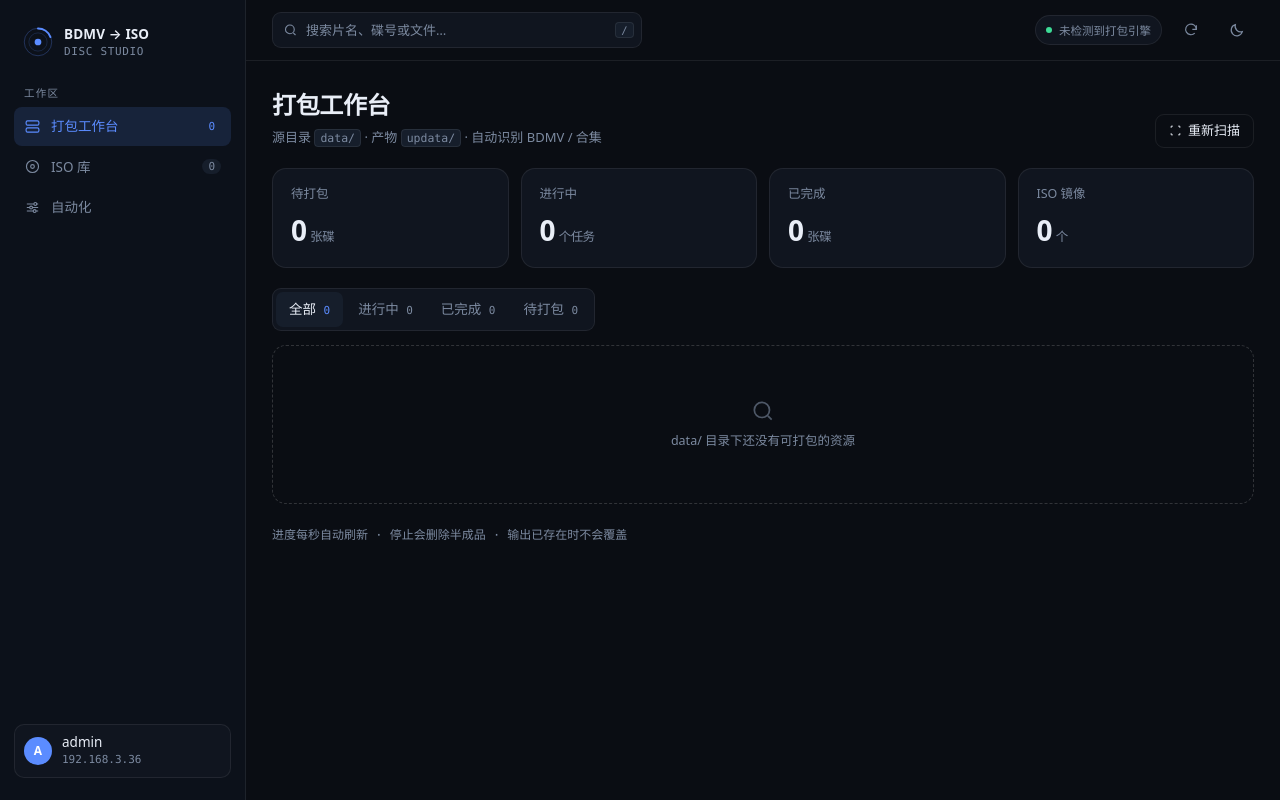
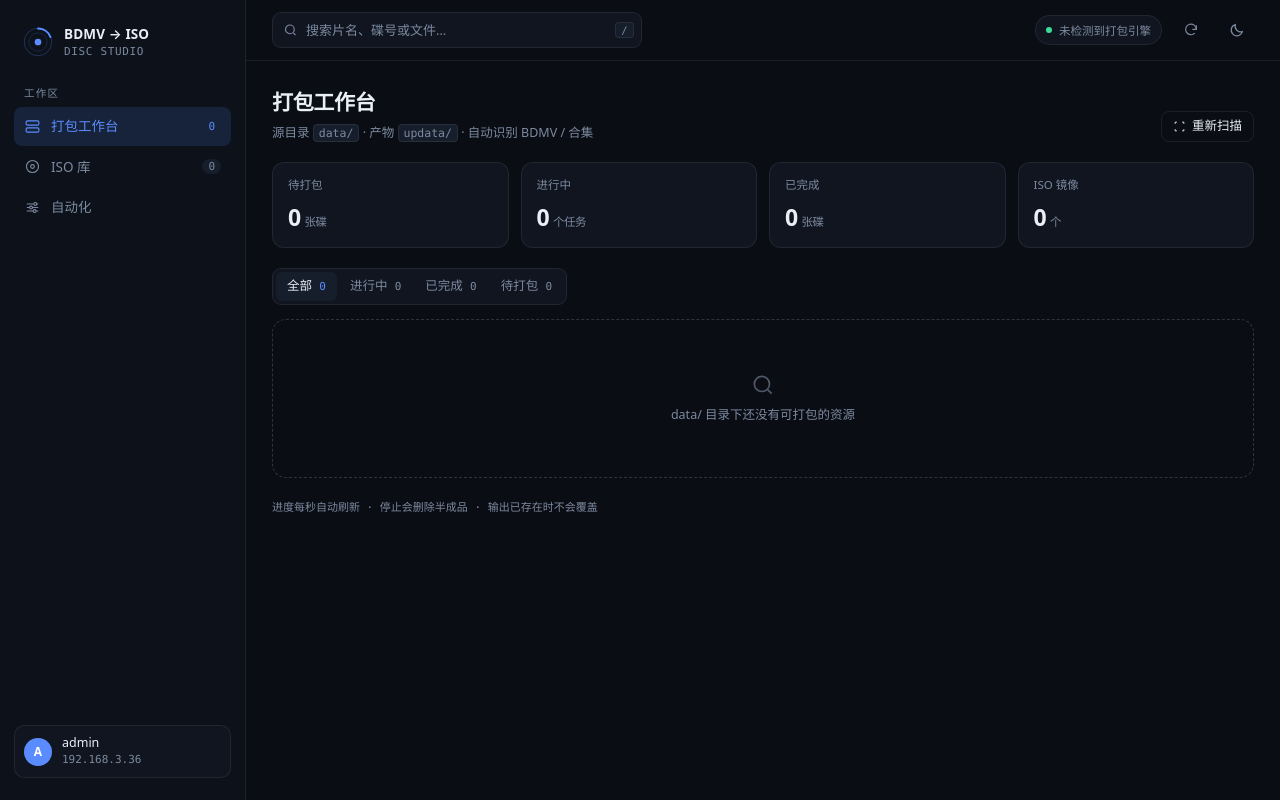
Before and after one commit to Desire5864/bdmvtoiso, a Flask app: page / in a window 1280 px wide. Run offline with Flask 3, Linux system fonts and the light colour scheme; the visitor is signed in with stand-in values (Sample User, id 1); parts of the project's set-up code (start-up, migrations or seed data) failed here and were passed over.

Commit message:
Revert "ui(工作台): S1 放大版式 + ed2k 生成阶段独立进度条"
This reverts commit fd659a12532e8da4db54eacba068b6c4ab0182e7.

```diff
--- a/templates/index.html
+++ b/templates/index.html
@@ -19,7 +19,6 @@
     --accent:#5B8CFF; --accent-2:#3DDC97; --accent-soft:rgba(91,140,255,.14);
     --ok:#3DDC97; --ok-soft:rgba(61,220,151,.13);
     --warn:#E9B055; --err:#FF7085; --err-soft:rgba(255,112,133,.13);
-    --warn-soft:rgba(233,176,85,.14); --hash:#E9B055; --hash-2:#FFD08A;
   }
   html[data-theme="light"]{
     --bg:#F5F6F8; --surface:#FFFFFF; --surface-2:#EDF0F5; --rail:#FFFFFF;
@@ -28,7 +27,6 @@
     --accent:#3B6BF5; --accent-2:#0FA97A; --accent-soft:rgba(59,107,245,.09);
     --ok:#12996A; --ok-soft:rgba(18,153,106,.10);
     --warn:#A9711A; --err:#D9455F; --err-soft:rgba(217,69,95,.10);
-    --warn-soft:rgba(233,176,85,.20); --hash:#B4761B; --hash-2:#E0A447;
   }
   *{box-sizing:border-box}
   html,body{height:100%}
@@ -76,19 +74,19 @@
   .page{width:100%;max-width:1240px;padding:26px 26px 60px}
   .page[hidden]{display:none}
   .page-head{display:flex;align-items:flex-end;justify-content:space-between;gap:16px;margin-bottom:20px;flex-wrap:wrap}
-  h1{margin:0;font-size:24px;font-weight:650;letter-spacing:-.015em}
-  .sub{margin:5px 0 0;font-size:13px;color:var(--muted)}
+  h1{margin:0;font-size:21px;font-weight:600;letter-spacing:-.015em}
+  .sub{margin:5px 0 0;font-size:12.5px;color:var(--muted)}
   .sub code{font-family:var(--mono);font-size:11.5px;background:var(--surface-2);border:1px solid var(--line);border-radius:4px;padding:1px 5px}
 
   .stats{display:grid;grid-template-columns:repeat(4,1fr);gap:12px;margin-bottom:20px}
-  .stat{background:var(--surface);border:1px solid var(--line);border-radius:14px;padding:16px 18px}
-  .stat dt{font-size:12.5px;color:var(--muted);display:flex;align-items:center;gap:6px}
-  .stat dd{margin:6px 0 0;font-size:28px;font-weight:650;letter-spacing:-.025em;font-variant-numeric:tabular-nums;display:flex;align-items:baseline;gap:4px}
-  .stat dd em{font-style:normal;font-size:12.5px;color:var(--muted);font-weight:400}
+  .stat{background:var(--surface);border:1px solid var(--line);border-radius:12px;padding:13px 15px}
+  .stat dt{font-size:11.5px;color:var(--muted);display:flex;align-items:center;gap:6px}
+  .stat dd{margin:6px 0 0;font-size:23px;font-weight:600;letter-spacing:-.025em;font-variant-numeric:tabular-nums;display:flex;align-items:baseline;gap:4px}
+  .stat dd em{font-style:normal;font-size:11.5px;color:var(--muted);font-weight:400}
 
   .toolbar{display:flex;align-items:center;gap:12px;margin-bottom:14px;flex-wrap:wrap}
   .seg{display:inline-flex;padding:3px;gap:2px;background:var(--surface);border:1px solid var(--line);border-radius:9px}
-  .seg button{padding:7px 13px;border-radius:7px;font-size:13.5px;color:var(--muted);transition:.15s}
+  .seg button{padding:5px 11px;border-radius:6px;font-size:12.5px;color:var(--muted);transition:.15s}
   .seg button:hover{color:var(--text)}
   .seg button[aria-pressed="true"]{background:var(--surface-2);color:var(--text);font-weight:500}
   .seg button b{font-weight:500;font-family:var(--mono);font-size:11px;color:var(--muted);margin-left:4px}
@@ -96,63 +94,55 @@
   .spacer{flex:1}
 
   .grid{display:grid;grid-template-columns:minmax(0,1fr);gap:12px}
-  .card{min-width:0;background:var(--surface);border:1px solid var(--line);border-radius:16px;padding:20px 22px;display:flex;flex-direction:column;gap:14px;transition:border-color .18s}
+  .card{min-width:0;background:var(--surface);border:1px solid var(--line);border-radius:14px;padding:16px;display:flex;flex-direction:column;gap:13px;transition:border-color .18s}
   .card:hover{border-color:var(--line-strong)}
-  .disc-row{padding:20px 22px;gap:14px}
-  .head-right{display:flex;align-items:center;gap:10px;flex-wrap:wrap;justify-content:flex-end;padding-top:3px}
+  .disc-row{padding:15px 18px;gap:11px}
+  .head-right{display:flex;align-items:center;gap:7px;flex-wrap:wrap;justify-content:flex-end;padding-top:2px}
   .card-head{display:flex;gap:11px;align-items:flex-start}
   .card-head .grow{flex:1;min-width:0}
-  .thumb{width:46px;height:46px;flex:none;color:var(--accent);opacity:.85;margin-top:1px}
-  .ttl{font-size:16.5px;font-weight:650;line-height:1.4;word-break:break-word}
-  .meta{font:12.5px/1.5 var(--mono);color:var(--muted);margin-top:3px;word-break:break-all}
+  .thumb{width:38px;height:38px;flex:none;color:var(--accent);opacity:.85;margin-top:1px}
+  .ttl{font-size:14px;font-weight:600;line-height:1.4;word-break:break-word}
+  .meta{font:11.5px/1.5 var(--mono);color:var(--muted);margin-top:3px;word-break:break-all}
 
-  .prog{display:flex;flex-direction:column;gap:8px}
-  .prog-top{display:flex;justify-content:space-between;gap:10px;font-size:13px;color:var(--muted);font-variant-numeric:tabular-nums}
+  .prog{display:flex;flex-direction:column;gap:6px}
+  .prog-top{display:flex;justify-content:space-between;gap:10px;font-size:11.5px;color:var(--muted);font-variant-numeric:tabular-nums}
   .prog-top b{font-weight:500;color:var(--text);font-family:var(--mono)}
-  .bar{height:8px;border-radius:999px;background:var(--surface-2);overflow:hidden}
+  .bar{height:6px;border-radius:999px;background:var(--surface-2);overflow:hidden}
   .bar i{display:block;height:100%;border-radius:999px;background:var(--accent);transition:width .65s linear}
   .bar.run i{background:linear-gradient(90deg,var(--accent),var(--accent-2))}
   .bar.done i{background:var(--ok)}
-  .bar.hash i{background:linear-gradient(90deg,var(--hash),var(--hash-2))}
   .bar.mini{height:4px;margin-top:6px;max-width:260px}
 
-  .chip{display:inline-flex;align-items:center;gap:5px;height:27px;padding:0 11px;border-radius:999px;font-size:13px;font-weight:500;white-space:nowrap;flex:none}
+  .chip{display:inline-flex;align-items:center;gap:5px;height:22px;padding:0 8px;border-radius:999px;font-size:11.5px;white-space:nowrap;flex:none}
   .chip.idle{background:var(--surface-2);color:var(--muted)}
   .chip.run{background:var(--accent-soft);color:var(--accent)}
-  .chip.hash{background:var(--warn-soft);color:var(--warn)}
   .chip.done{background:var(--ok-soft);color:var(--ok)}
   .chip.err{background:var(--err-soft);color:var(--err)}
   .chip.run .dot{animation:pulse 1.3s ease-in-out infinite}
   @keyframes pulse{0%,100%{opacity:1}50%{opacity:.2}}
 
   .actions{display:flex;gap:7px;flex-wrap:wrap;align-items:center}
-  .btn{display:inline-flex;align-items:center;gap:6px;height:34px;padding:0 13px;border-radius:9px;font-size:13px;border:1px solid var(--line);color:var(--text);transition:.15s;white-space:nowrap}
+  .btn{display:inline-flex;align-items:center;gap:6px;height:31px;padding:0 11px;border-radius:8px;font-size:12.5px;border:1px solid var(--line);color:var(--text);transition:.15s;white-space:nowrap}
   .btn:hover{background:var(--surface-2)}
   .btn svg{width:13px;height:13px}
   .btn.primary{background:var(--accent);border-color:transparent;color:#fff}
   .btn.primary:hover{filter:brightness(1.1)}
   .btn.danger{color:var(--err)}
   .btn.danger:hover{background:var(--err-soft);border-color:transparent}
-  .btn.sm{height:34px;padding:0 13px;font-size:13px}
+  .btn.sm{height:28px;padding:0 9px;font-size:12px}
   .btn:disabled{opacity:.45;cursor:not-allowed}
   .btn.ghost{border-color:transparent;color:var(--muted)}
   .btn.ghost:hover{color:var(--text);background:var(--surface-2)}
 
-  .link{display:flex;align-items:center;gap:8px;background:var(--surface-2);border:1px solid var(--line);border-radius:9px;padding:9px 10px 9px 12px;font:12px var(--mono);color:var(--muted)}
+  .link{display:flex;align-items:center;gap:8px;background:var(--surface-2);border:1px solid var(--line);border-radius:8px;padding:6px 8px 6px 10px;font:11px var(--mono);color:var(--muted)}
   .link span{flex:1;min-width:0;overflow:hidden;text-overflow:ellipsis;white-space:nowrap}
-  .link button{flex:none;display:inline-flex;align-items:center;gap:4px;color:var(--accent);font-size:12.5px;font-family:var(--sans);padding:3px 6px;border-radius:4px}
+  .link button{flex:none;display:inline-flex;align-items:center;gap:4px;color:var(--accent);font-size:11px;font-family:var(--sans);padding:2px 4px;border-radius:4px}
   .link button:hover{background:var(--accent-soft)}
 
-  .prog-top .r{font-family:var(--mono);white-space:nowrap}
-  .ek-hash{display:flex;flex-direction:column;gap:6px;min-width:170px}
-  .ek-hash .t{display:flex;justify-content:space-between;gap:10px;font-size:11.5px;color:var(--warn);font-variant-numeric:tabular-nums}
-  .ek-hash .t b{font-weight:600}
-  .ek-hash .bar{height:6px}
-
   .units{border-top:1px solid var(--line);display:flex;flex-direction:column}
-  .unit{display:grid;grid-template-columns:minmax(0,1fr) auto auto;gap:14px;align-items:center;padding:13px 0;border-bottom:1px solid var(--line)}
+  .unit{display:grid;grid-template-columns:1fr auto auto;gap:14px;align-items:center;padding:11px 0;border-bottom:1px solid var(--line)}
   .unit:last-child{border-bottom:0;padding-bottom:0}
-  .u-name{font-size:13.5px;font-weight:500}
+  .u-name{font-size:12.5px;font-weight:500}
   .u-main .meta{margin-top:1px}
   .u-right{display:flex;align-items:center;gap:10px}
 
@@ -201,7 +191,7 @@
   .modal p{margin:0 0 12px;font-size:12px;color:var(--muted)}
   .modal-foot{display:flex;justify-content:flex-end;gap:8px;margin-top:16px}
 
-  .foot-note{margin-top:22px;font-size:12px;color:var(--muted);font-family:var(--mono)}
+  .foot-note{margin-top:22px;font-size:11px;color:var(--muted);font-family:var(--mono)}
 
   @media (max-width:1120px){
     .app{grid-template-columns:68px 1fr}
@@ -534,7 +524,7 @@ const matches = p => !state.q || p.name.toLowerCase().includes(state.q.toLowerCa
   p.units.some(u => (u.label || '').toLowerCase().includes(state.q.toLowerCase()));
 
 function chipOf(u) {
-  if (u.status === 'hashing' || u.busy) return '<span class="chip hash"><i class="dot"></i>算 ed2k</span>';
+  if (u.status === 'hashing' || u.busy) return '<span class="chip run"><i class="dot"></i>算 ed2k</span>';
   if (u.status === 'running') return '<span class="chip run"><i class="dot"></i>打包中</span>';
   if (u.status === 'done') return '<span class="chip done">已完成</span>';
   if (u.status === 'error') return '<span class="chip err">需处理</span>';
@@ -542,10 +532,11 @@ function chipOf(u) {
 }
 
 function progressText(u) {
-  if (u.status === 'hashing' || u.busy) return '正在生成 ed2k · 分块校验 <b>' + Math.round(u.progress * 100) + '%</b>';
+  if (u.status === 'hashing' || u.busy) return '分块校验 <b>' + Math.round(u.progress * 100) + '%</b> · 9500 KB / block';
   if (u.status === 'running') {
     let s = '<b>' + (u.progress * 100).toFixed(1) + '%</b>';
     if (u.total) s += ' · ' + fmtGB(u.total * u.progress) + ' / ' + fmtGB(u.total);
+    if (u.detail) s += ' · ' + esc(u.detail);
     return s;
   }
   if (u.status === 'done') return '已生成 ' + esc(u.file || 'ISO') + (u.outBytes ? ' · ' + fmtGB(u.outBytes) : '');
@@ -553,23 +544,12 @@ function progressText(u) {
   return u.outExists ? '磁盘上已有输出' : '源目录已就绪 · 等待打包';
 }
 
-function progressRight(u) {
-  if (u.status === 'hashing' || u.busy) {
-    const sz = u.outBytes ? fmtGB(u.outBytes) + ' · ' : '';
-    return sz + '9500 KB / block';
-  }
-  if (u.status === 'running' && u.detail) return esc(u.detail);
-  return '';
-}
-
 function progressBlock(u) {
-  const hashing = u.busy || u.status === 'hashing';
-  const active = u.status === 'running' || hashing;
-  const cls = hashing ? 'hash' : (u.status === 'done' ? 'done' : (active ? 'run' : ''));
-  const w = ((u.status === 'done' && !u.busy) ? 100 : u.progress * 100).toFixed(2);
+  const active = u.status === 'running' || u.status === 'hashing' || u.busy;
+  const cls = u.status === 'done' ? 'done' : (active ? 'run' : '');
+  const w = (u.status === 'done' ? 100 : u.progress * 100).toFixed(2);
   return '<div class="prog">' +
-    '<div class="prog-top"><span data-pt="' + u.id + '">' + progressText(u) + '</span>' +
-    '<span class="r" data-pr="' + u.id + '">' + progressRight(u) + '</span></div>' +
+    '<div class="prog-top"><span data-pt="' + u.id + '">' + progressText(u) + '</span></div>' +
     '<div class="bar ' + cls + '"><i data-pb="' + u.id + '" style="width:' + w + '%"></i></div>' +
     '</div>';
 }
@@ -702,32 +682,15 @@ function renderPacks() {
   renderStats();
 }
 
-function paintIsoProgress() {
-  state.isos.forEach((i, ix) => {
-    if (!i.busy) return;
-    const pct = (i.progress || 0) * 100;
-    const pb = document.querySelector('[data-ipb="' + ix + '"]');
-    const pt = document.querySelector('[data-ipt="' + ix + '"]');
-    if (pb) pb.style.width = pct.toFixed(1) + '%';
-    if (pt) pt.textContent = Math.round(pct) + '%';
-  });
-}
-
 function renderIso() {
   const rows = state.isos.filter(i => !state.q || i.file.toLowerCase().includes(state.q.toLowerCase()));
-  $('#isoBody').innerHTML = rows.length ? rows.map(i => {
-    const ix = state.isos.indexOf(i);
-    return '<tr>' +
+  $('#isoBody').innerHTML = rows.length ? rows.map(i =>
+    '<tr>' +
       '<td><div class="fname">' + esc(i.file) + '</div></td>' +
       '<td><div class="fsize">' + fmtGB(i.size) + '</div></td>' +
       '<td class="c-ed2k">' + (i.ed2k
         ? '<div class="link" style="background:transparent;border:0;padding:0"><span style="font-size:10.5px">' + esc(i.ed2k.split('|')[4] || '') + '…</span></div>'
-        : (i.busy
-          ? '<div class="ek-hash"><div class="t"><span>正在生成 ed2k</span>'
-            + '<b data-ipt="' + ix + '">' + Math.round((i.progress || 0) * 100) + '%</b></div>'
-            + '<div class="bar hash"><i data-ipb="' + ix + '" style="width:'
-            + ((i.progress || 0) * 100).toFixed(1) + '%"></i></div></div>'
-          : '<span class="chip idle">未生成</span>')) + '</td>' +
+        : (i.busy ? '<span class="chip run"><i class="dot"></i>计算中</span>' : '<span class="chip idle">未生成</span>')) + '</td>' +
       '<td><div class="row-actions">' +
         (i.busy ? '<button class="btn sm" disabled>计算中…</button>'
           : (i.ed2k
@@ -735,8 +698,7 @@ function renderIso() {
             : '<button class="btn sm" data-act="hashiso" data-file="' + esc(i.file) + '">算 ed2k</button>')) +
         '<button class="btn sm" data-act="renamesio" data-file="' + esc(i.file) + '">改名</button>' +
       '</div></td>' +
-    '</tr>';
-  }).join('')
+    '</tr>').join('')
     : '<tr><td colspan="4"><div class="empty" style="border:0">暂无镜像文件</div></td></tr>';
   renderStats();
 }
@@ -747,10 +709,8 @@ function paintProgress() {
   units().forEach(u => {
     const pb = document.querySelector('[data-pb="' + u.id + '"]');
     const pt = document.querySelector('[data-pt="' + u.id + '"]');
-    const pr = document.querySelector('[data-pr="' + u.id + '"]');
-    if (pb) pb.style.width = ((u.status === 'done' && !u.busy) ? 100 : u.progress * 100).toFixed(2) + '%';
+    if (pb) pb.style.width = (u.status === 'done' ? 100 : u.progress * 100).toFixed(2) + '%';
     if (pt) pt.innerHTML = progressText(u);
-    if (pr) pr.innerHTML = progressRight(u);
     const pc = document.querySelector('[data-pct="' + u.id + '"]');
     if (pc) pc.textContent = Math.round((u.status === 'done' ? 1 : u.progress) * 100) + '%';
   });
@@ -934,8 +894,8 @@ document.addEventListener('click', async e => {
   if (act === 'hashiso') {
     const i = state.isos.find(x => x.file === b.dataset.file);
     if (!i) return;
-    i.busy = true; i.progress = 0; renderIso();
-    try { i.ed2k = await ed2kForIso(i.file, p => { i.progress = p; paintIsoProgress(); }); toast('ed2k 已生成 · ' + i.file); }
+    i.busy = true; renderIso();
+    try { i.ed2k = await ed2kForIso(i.file); toast('ed2k 已生成 · ' + i.file); }
     catch (err) { toast('ed2k 失败：' + err.message); }
     finally { i.busy = false; renderIso(); }
     return;
@@ -947,8 +907,8 @@ document.addEventListener('click', async e => {
     b.disabled = true; b.textContent = '计算中…';
     let ok = 0;
     for (const i of todo) {
-      i.busy = true; i.progress = 0; renderIso();
-      try { i.ed2k = await ed2kForIso(i.file, p => { i.progress = p; paintIsoProgress(); }); ok++; } catch (_) {}
+      i.busy = true; renderIso();
+      try { i.ed2k = await ed2kForIso(i.file); ok++; } catch (_) {}
       i.busy = false; renderIso();
     }
     b.disabled = false; b.textContent = '批量计算 ed2k';
```
